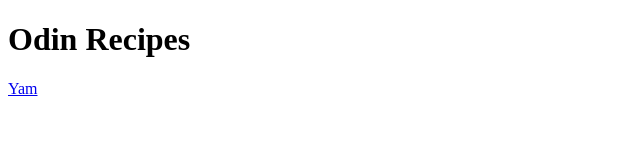
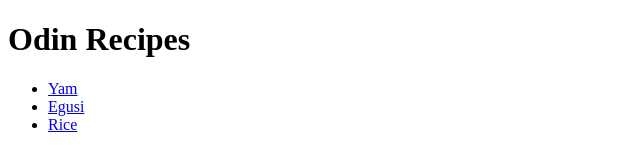
Before and after one commit to BelerickII/odin-recipes, a plain HTML site: page index.html in a window 1280 px wide. Shown: the whole page, without its empty margins (0-640 px from the left). Drawn offline with Linux system fonts and the light colour scheme.

Commit message:
Structure recipe links as a list

```diff
--- a/index.html
+++ b/index.html
@@ -8,6 +8,11 @@
 <body>
     <h1>Odin Recipes</h1>
 
-    <a href="recipes/yam.html">Yam</a>
+    <ul>
+        <li><a href="recipes/yam.html">Yam</a></li>
+        <li><a href="recipes/egusi.html">Egusi</a></li>
+        <li><a href="recipes/rice.html">Rice</a></li>
+    </ul>
+
 </body>
 </html>
```
Also changed, not shown: recipes/yam.html (+2 -2 lines).
